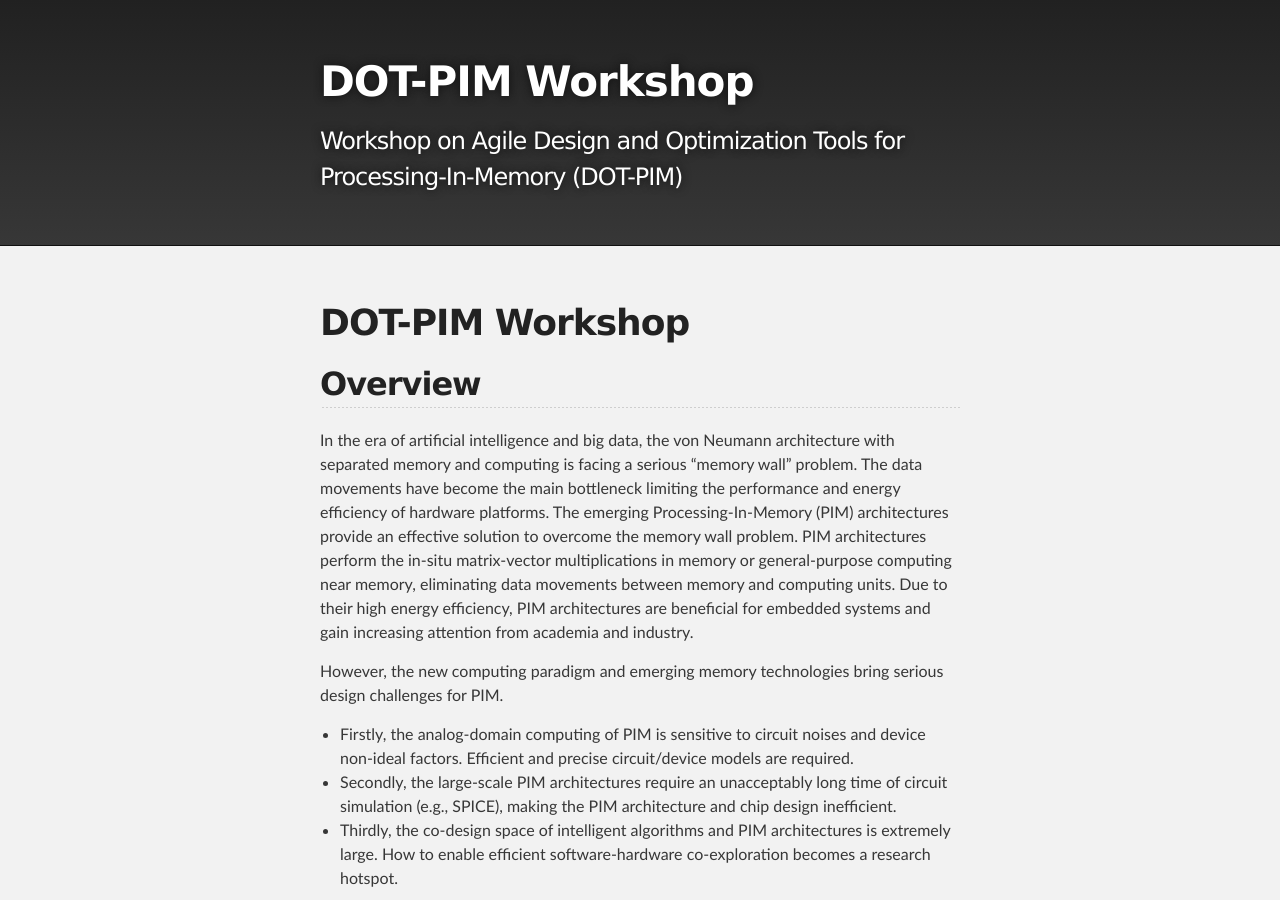
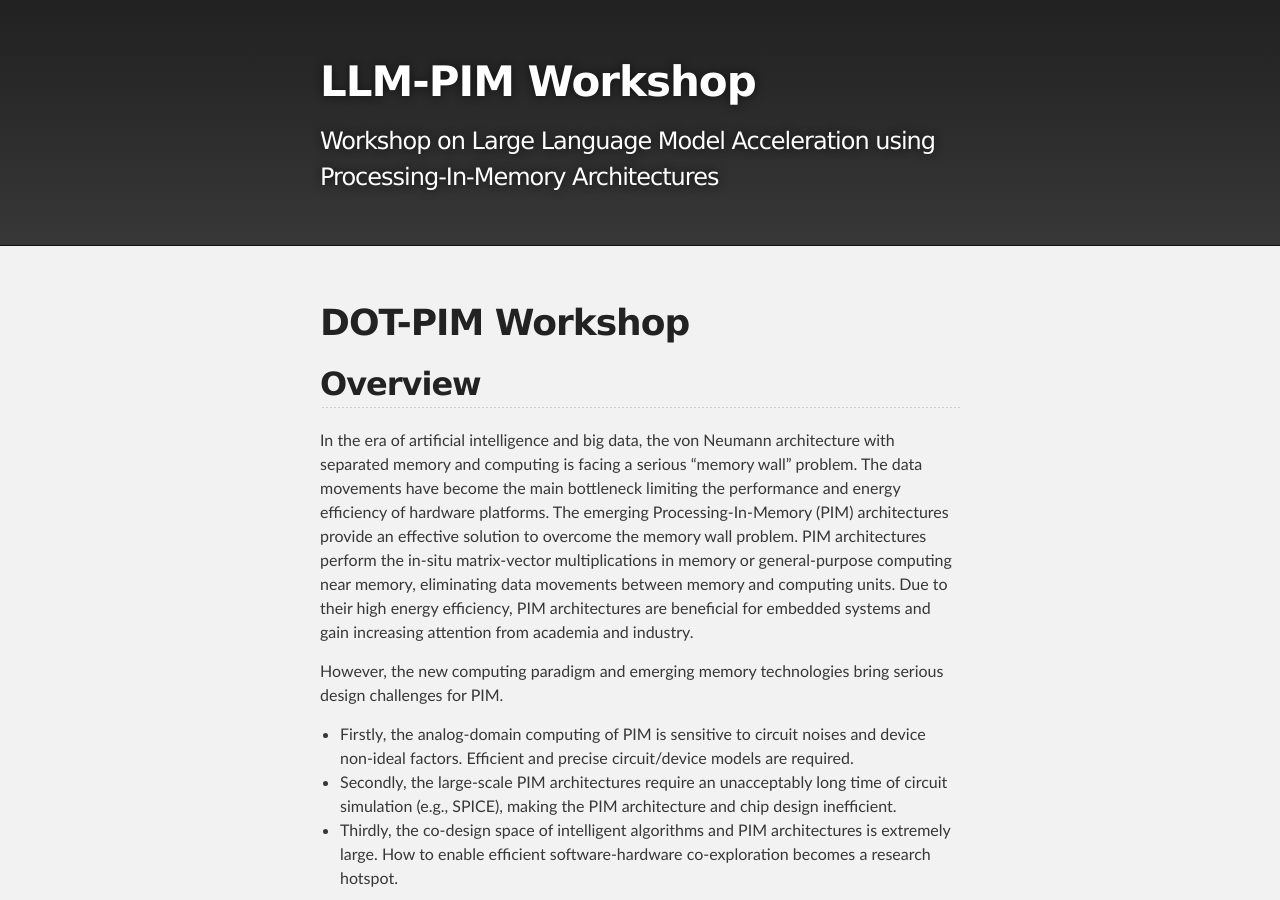
Before and after one commit to Zhu-Zhenhua/Zhu-Zhenhua.github.io, a Jekyll site: the page built from index.md, in a window 1280 px wide and 900 px high. Built offline with Jekyll 4.4.1, drawn with Linux system fonts in a browser that asks for light colours; our own code applies the rules of GitHub Pages for plain Markdown files.

Commit message:
Update _config.yml

```diff
--- a/_config.yml
+++ b/_config.yml
@@ -1,5 +1,5 @@
-title: DOT-PIM Workshop
-description: Workshop on Agile Design and Optimization Tools for Processing-In-Memory (DOT-PIM)
+title: LLM-PIM Workshop
+description: Workshop on Large Language Model Acceleration using Processing-In-Memory Architectures
 show_downloads: false
 google_analytics:
 theme: jekyll-theme-slate
```
